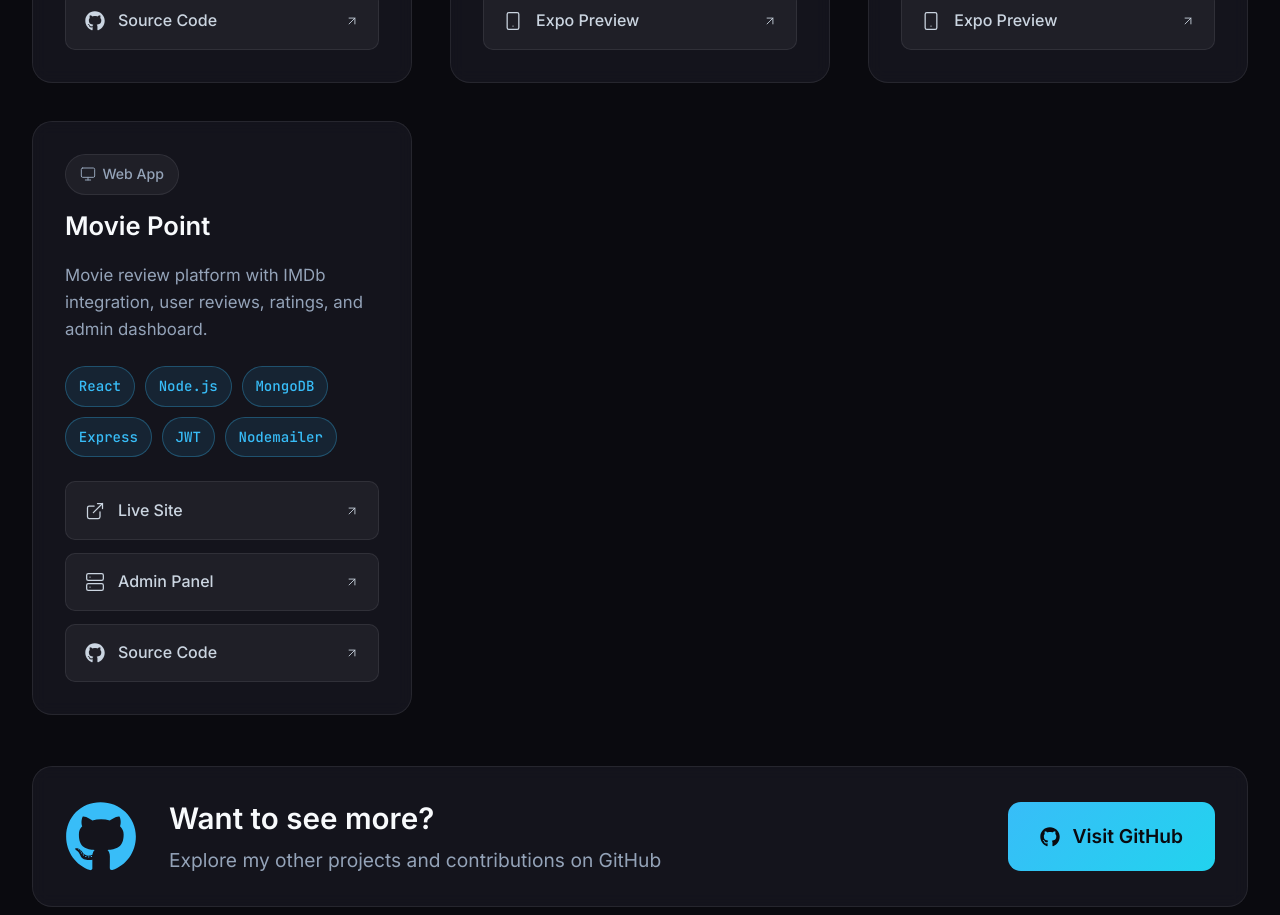
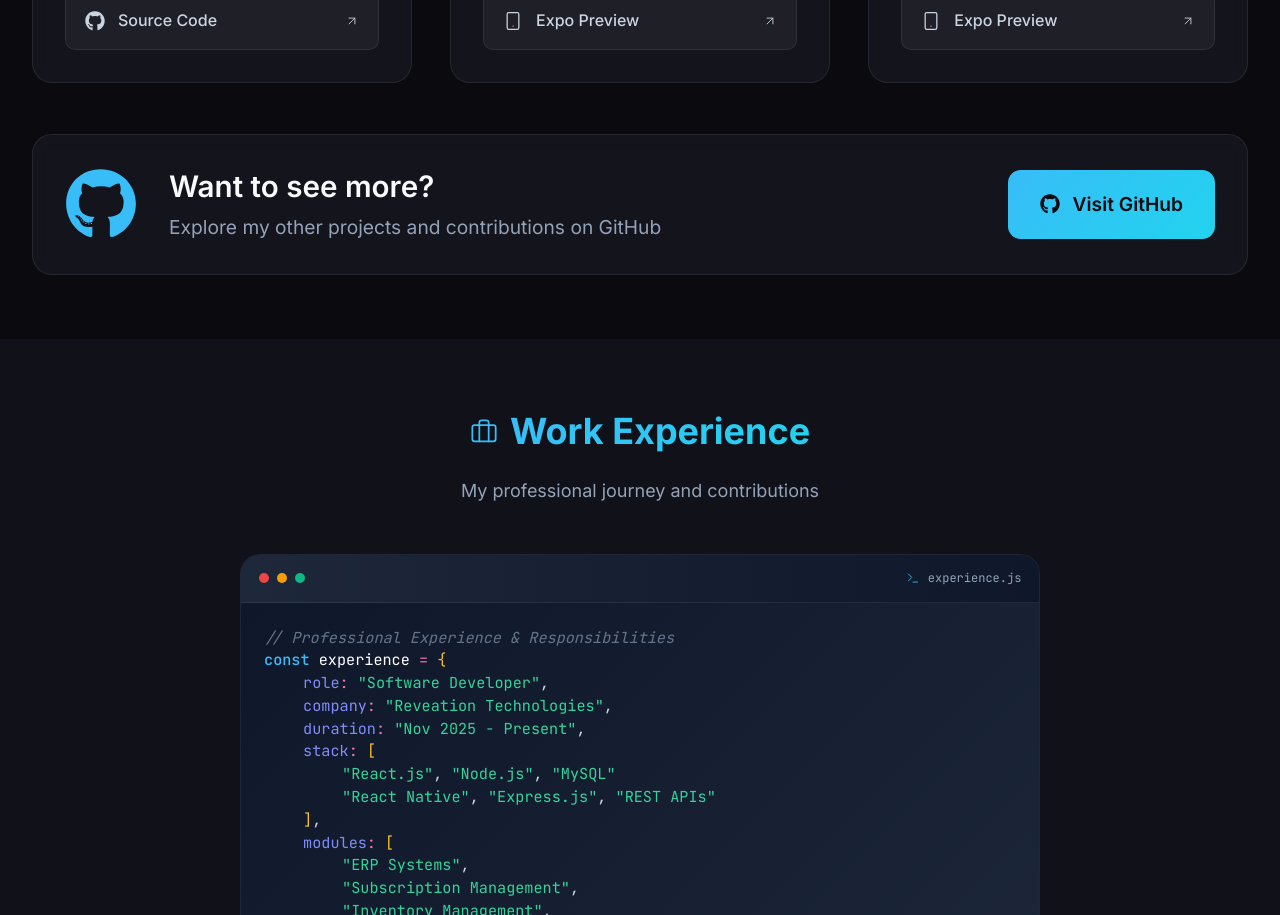
Before and after one commit to vardhan781/Portfolio, a React (Vite) app: page / in a window 1280 px wide. Shown: the part 2420-3335 px from the top of the page. Built offline with nearby package versions, Linux system fonts and the light colour scheme.

Commit message:
Adjusted projects data

```diff
--- a/src/components/Projects/Projects.jsx
+++ b/src/components/Projects/Projects.jsx
@@ -100,34 +100,6 @@ const Projects = () => {
       ],
       type: "mobile",
     },
-    {
-      id: 4,
-      title: "Movie Point",
-      description:
-        "Movie review platform with IMDb integration, user reviews, ratings, and admin dashboard.",
-      tech: ["React", "Node.js", "MongoDB", "Express", "JWT", "Nodemailer"],
-      links: [
-        {
-          type: "live",
-          icon: ExternalLink,
-          label: "Live Site",
-          url: "https://moviepoint-sleek.vercel.app",
-        },
-        {
-          type: "admin",
-          icon: Server,
-          label: "Admin Panel",
-          url: "https://moviepoint-admin.vercel.app",
-        },
-        {
-          type: "github",
-          icon: GitHub,
-          label: "Source Code",
-          url: "https://github.com/vardhan781/Movie-Point",
-        },
-      ],
-      type: "web",
-    },
   ];
 
   return (
@@ -190,7 +162,7 @@ const Projects = () => {
               <div className="projects-code-line projects-code-indent">
                 <span className="projects-code-property">count</span>
                 <span className="projects-code-operator">:</span>
-                <span className="projects-code-number"> 4</span>
+                <span className="projects-code-number"> 3</span>
                 <span className="projects-code-punctuation">,</span>
               </div>
 
```
